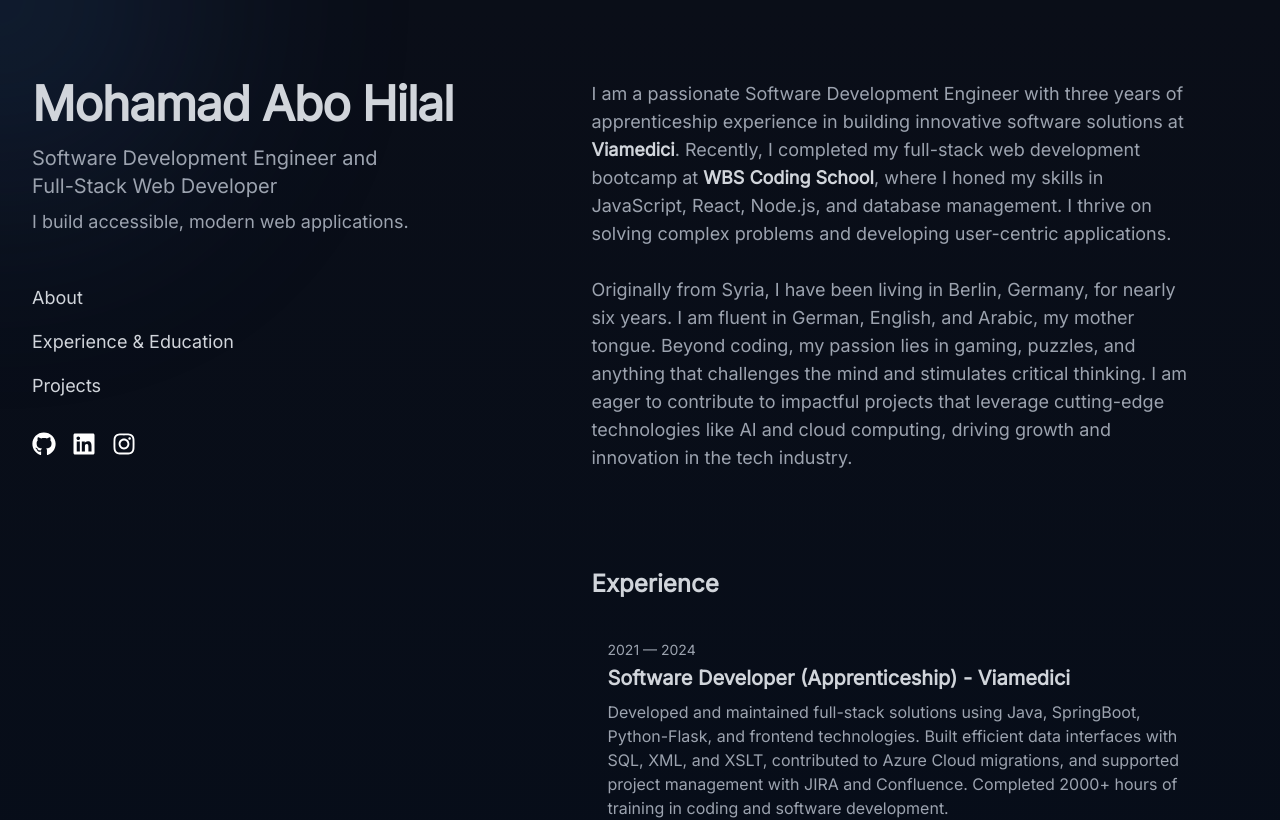
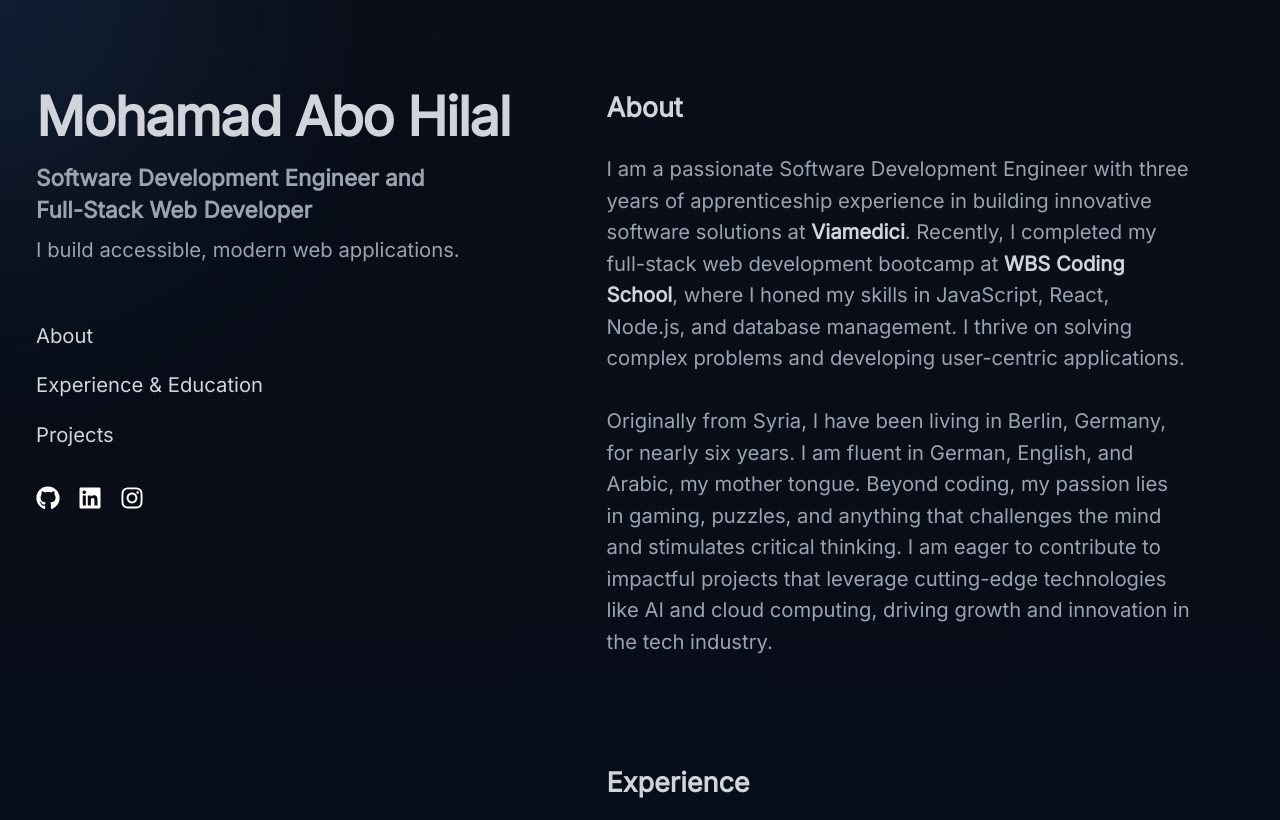
Before and after one commit to MohamadAboHilal/Portfolio, a React (Vite) app: page / in a window 1280 px wide. Shown: the top 820 px of the page. Built offline with nearby package versions, Linux system fonts and the light colour scheme.

Commit message:
fixed some issues

```diff
--- a/index.html
+++ b/index.html
@@ -2,10 +2,10 @@
 <html lang="en">
   <head>
     <meta charset="UTF-8" />
-    <link rel="icon" type="image/svg+xml" href="/vite.svg" />
+    <link rel="icon" type="image/svg+xml" href="./src/assets/letter-m.svg" />
     <meta name="viewport" content="width=device-width, initial-scale=1.0" />
     <link href="/src/index.css" rel="stylesheet" />
-    <title>Vite + React</title>
+    <title>Mohamad's Portfolio</title>
   </head>
   <body>
     <div id="root"></div>
--- a/src/App.jsx
+++ b/src/App.jsx
@@ -15,17 +15,19 @@ function App() {
         <GlowCursor />
 
         {/* Main Container */}
-        <div className="flex w-full max-w-7xl mx-auto p-8 h-full" id="main">
-          {/* Left side (Sidebar) fixed */}
-          <div className="w-1/2 h-full sticky top-20 mr-4 flex flex-col justify-between">
+        <div
+          className="flex flex-col lg:flex-row gap-4 lg:gap-8 w-full max-w-7xl mx-auto p-4 lg:p-8 h-full "
+          id="main"
+        >
+          {/* Sidebar */}
+          <div className="w-full lg:w-1/2 h-full mt-8 lg:mt-0 lg:sticky lg:top-20 flex flex-col justify-between">
             <Sidebar />
             <Footer />
           </div>
 
-          {/* Right side (Main Content) */}
-          <div className="w-2/3 p-8 m-4 overflow-y-auto">
+          {/* Main Content */}
+          <div className="w-full lg:w-2/3 p-0 lg:p-8 lg:m-4 overflow-y-auto">
             <About id="about" />
-
             <div className="pt-12" id="experienceAndEducation">
               <Experience />
               <Education />
--- a/src/components/About.jsx
+++ b/src/components/About.jsx
@@ -1,6 +1,7 @@
 const About = () => {
   return (
     <section id="about" className="mb-5">
+      <h2 className="text-2xl font-semibold mb-6 text-gray-300">About</h2>
       <p className="text-base md:text-lg font-light leading-relaxed tracking-normal text-gray-400">
         I am a passionate Software Development Engineer with three years of
         apprenticeship experience in building innovative software solutions at{" "}
--- a/src/components/ProjectsCard.jsx
+++ b/src/components/ProjectsCard.jsx
@@ -1,12 +1,12 @@
 const ProjectsCard = ({ year, title, description, skills, imageUrl, url }) => {
   return (
     <a href={url} target="_blank" rel="noopener noreferrer">
-      <div className="mb-12 p-4 rounded-lg hover:bg-slate-800 transition-colors cursor-pointer group flex items-start">
+      <div className="mb-12 p-4 rounded-lg hover:bg-slate-800 transition-colors cursor-pointer group flex flex-col md:flex-row items-start">
         {/* Image Section */}
         <img
           src={imageUrl}
           alt={title}
-          className="w-32 h-24 rounded-lg object-contain mr-4"
+          className="w-full md:w-32 h-48 md:h-24 rounded-lg object-contain mb-4 md:mb-0 md:mr-4"
         />
 
         {/* Text Content Section */}
@@ -15,7 +15,7 @@ const ProjectsCard = ({ year, title, description, skills, imageUrl, url }) => {
           <h3 className="text-xl font-bold mt-1 text-gray-300 group-hover:text-cyan-400">
             {title}
           </h3>
-          <p className="mt-2 text-gray-400 ">{description}</p>
+          <p className="mt-2 text-gray-400">{description}</p>
           <div className="flex flex-wrap gap-2 mt-3">
             {skills.map((skill, idx) => (
               <span
--- a/src/components/Sidebar.jsx
+++ b/src/components/Sidebar.jsx
@@ -4,20 +4,22 @@ const Sidebar = () => {
   let location = useLocation();
   let currentPath = location.pathname;
   console.log("Current Path:", currentPath);
+
   return (
     <div className="flex flex-col h-full">
       <div>
         <h1 className="text-5xl md:text-5xl font-bold leading-tight tracking-tight pb-2 text-gray-300">
           Mohamad Abo Hilal
         </h1>
-        <h2 className="mt-2 text-xl text-gray-400 pb-2">
+        <h2 className="mt-2 text-xl text-gray-400 pb-2 font-semibold">
           Software Development Engineer and <br /> Full-Stack Web Developer
         </h2>
         <p className="text-base md:text-lg font-light leading-relaxed tracking-normal text-gray-400">
           I build accessible, modern web applications.
         </p>
 
-        <nav className="mt-12 space-y-4">
+        {/* Nav visible only on large screens */}
+        <nav className="mt-12 space-y-4 hidden lg:block">
           <a
             href="#main"
             className={`block hover:text-cyan-400 transition-colors duration-200 text-lg ${
--- a/src/index.css
+++ b/src/index.css
@@ -8,3 +8,44 @@ html {
   -moz-osx-font-smoothing: grayscale;
   scroll-behavior: smooth;
 }
+
+html {
+  font-size: 14px;
+}
+
+@media (min-width: 768px) {
+  html {
+    font-size: 16px;
+  }
+}
+
+@media (min-width: 1024px) {
+  html {
+    font-size: 18px;
+  }
+}
+
+/* Add responsive utilities */
+.flex-col {
+  flex-direction: column;
+}
+
+.md\\:flex-row {
+  flex-direction: row;
+}
+
+.md\\:block {
+  display: block;
+}
+
+.hidden {
+  display: none;
+}
+
+.md\\:hidden {
+  display: none;
+}
+
+.md\\:block {
+  display: block;
+}
```
Also changed, not shown: src/assets/letter-m.svg (added).
